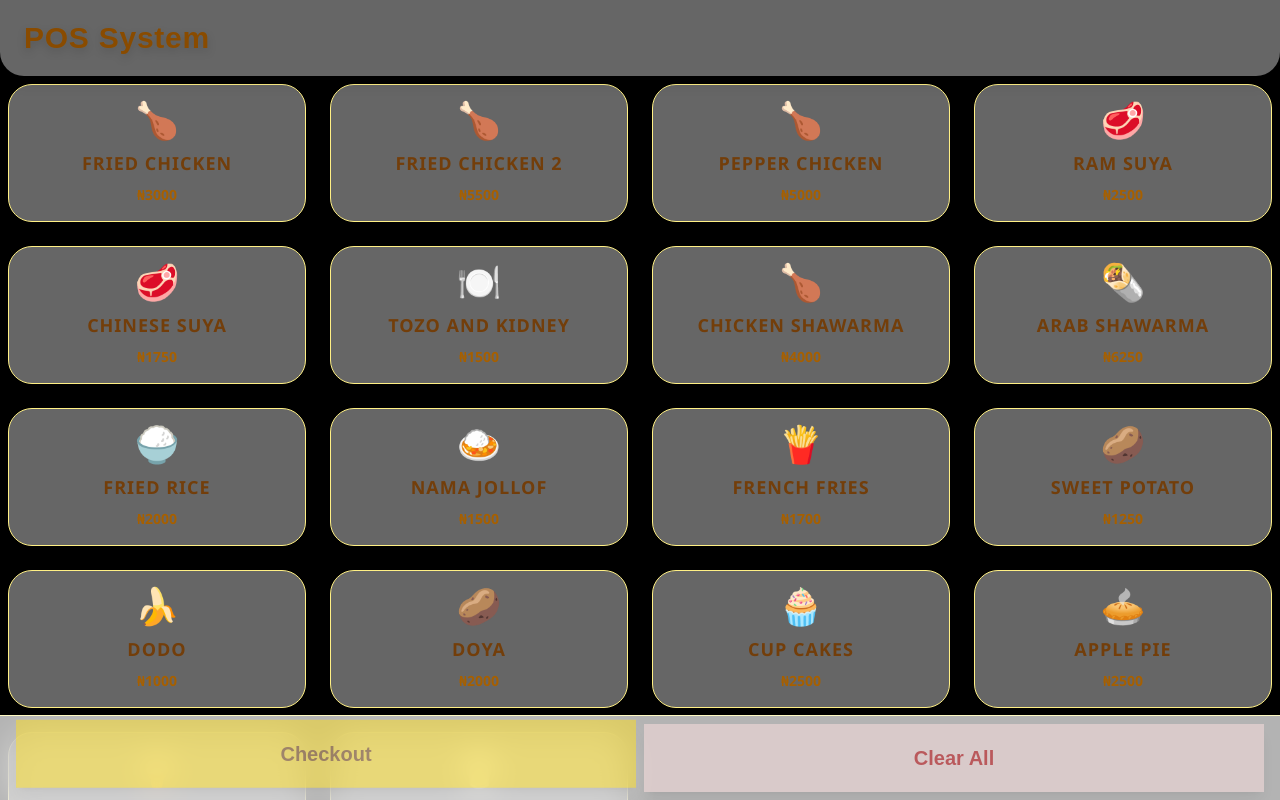
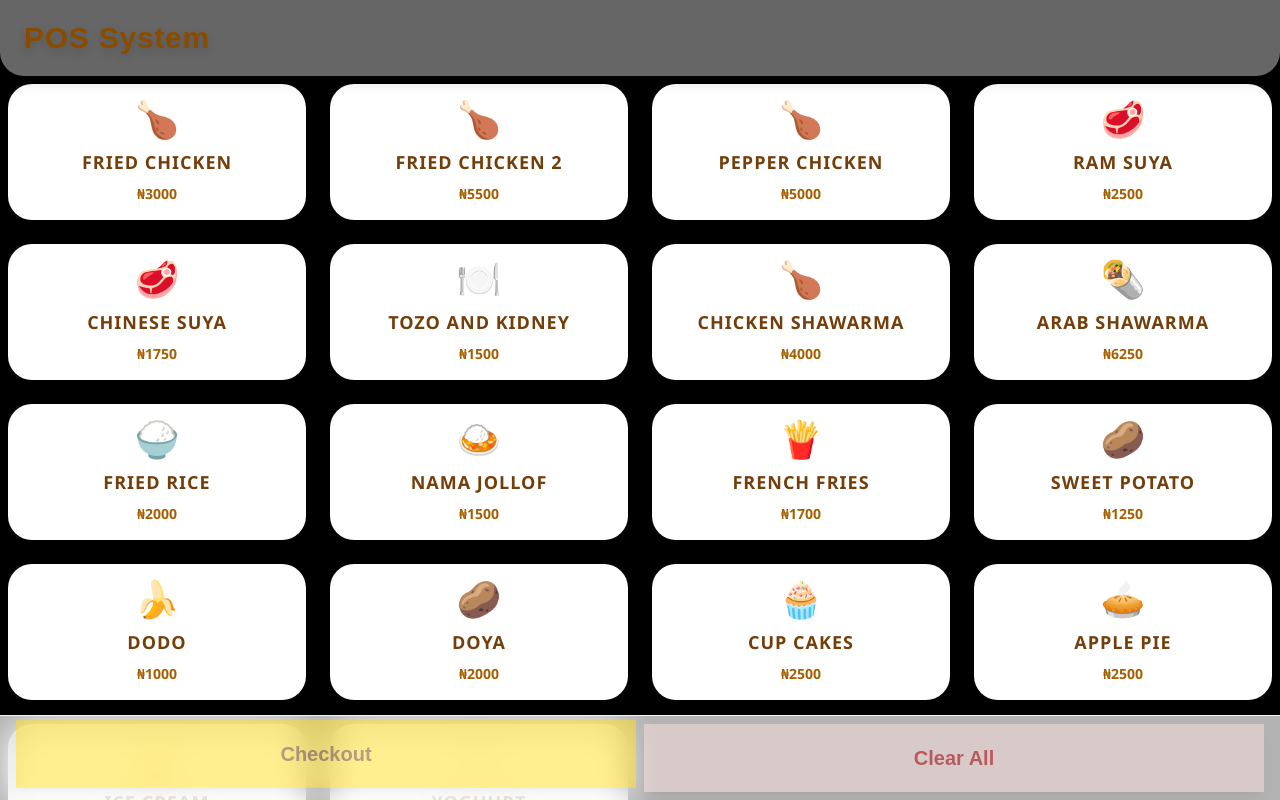
Before and after one commit to lala-tech-nig/namaexressweb, a Next.js app: page / in a window 1280 px wide. Built offline with nearby package versions, Linux system fonts and the light colour scheme.

Commit message:
border and card background color white

```diff
--- a/app/POSClient.js
+++ b/app/POSClient.js
@@ -75,7 +75,8 @@ export default function POSClient() {
 					{products.map((product) => (
 						<div
 							key={product.id}
-							className="relative p-4 rounded-3xl shadow-xl cursor-pointer bg-white/40 backdrop-blur-lg border border-yellow-200 hover:scale-105 hover:shadow-2xl transition-all duration-300 group"
+							// bg-white/40 backdrop-blur-lg border border-yellow-200
+							className="relative p-4 rounded-3xl shadow-xl cursor-pointer bg-white hover:scale-105 hover:shadow-2xl transition-all duration-300 group"
 							onClick={() => addItem(product)}
 							onContextMenu={(e) => {
 								e.preventDefault();
```
